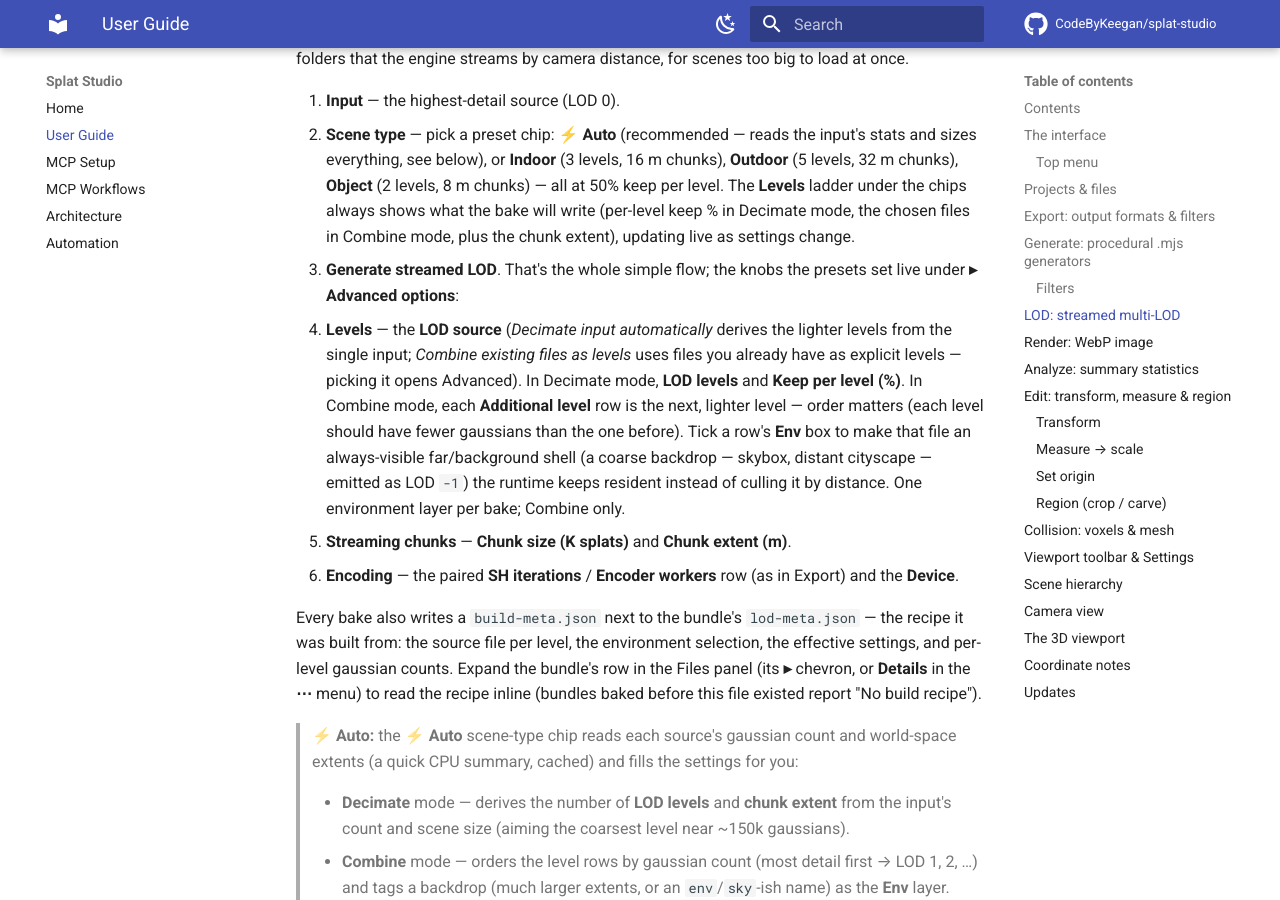
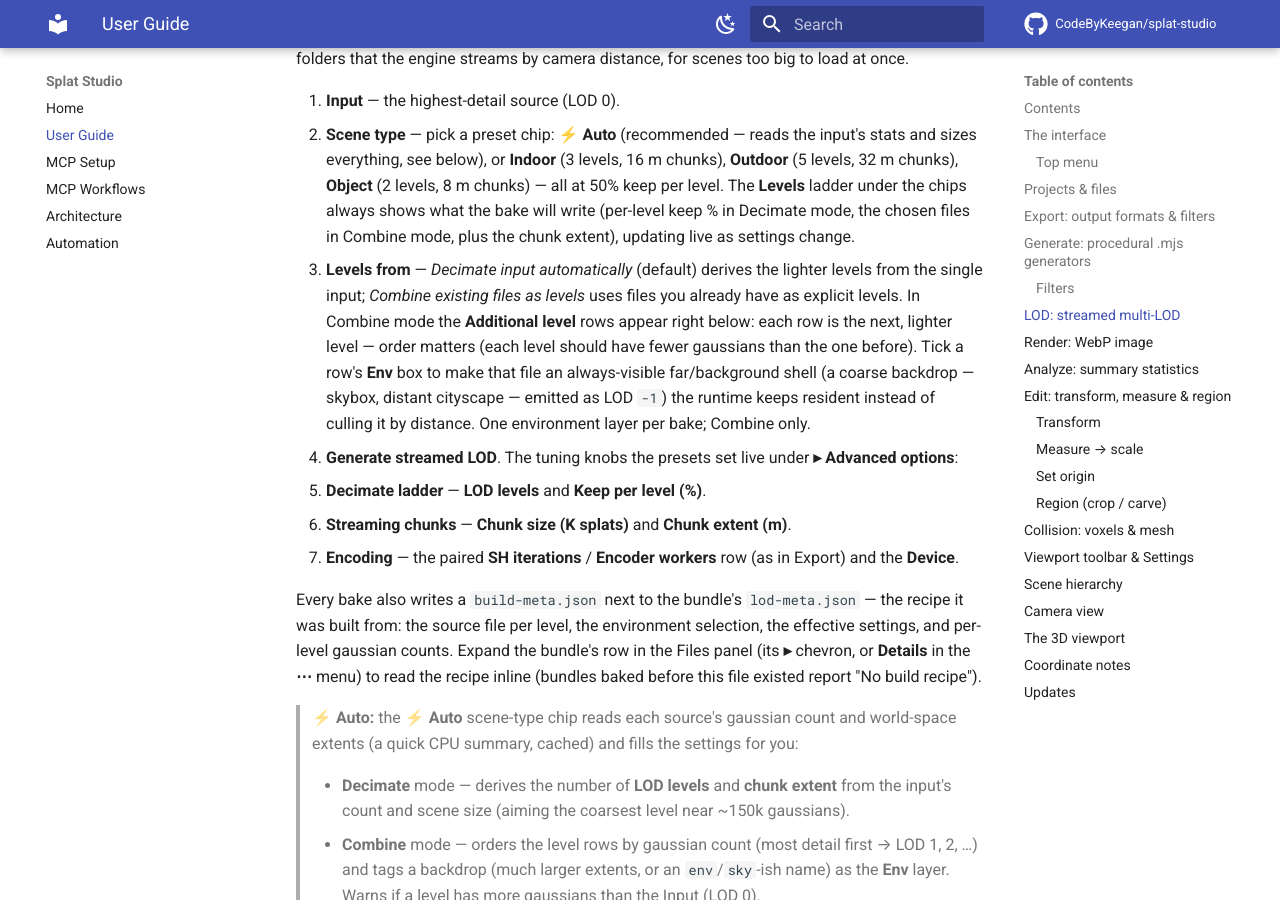
Before and after one commit to CodeByKeegan/splat-studio, an MkDocs documentation site: the page built from docs/USER_GUIDE.md, in a window 1280 px wide and 900 px high, scrolled down 9878 px. Built offline with MkDocs 1.6.1 and Material for MkDocs 9.7.7, drawn with Linux system fonts in a browser that asks for light colours; comment, search, counter and statistics services are not loaded.

Commit message:
feat: surface the LOD level source (decimate vs combine) on the simple page
'Levels from' now sits right under the Input, and in Combine mode the
additional-level rows (+ Env tag, + Add level) appear there too — the switch
and the levels it governs no longer hide behind Advanced options. The
Advanced 'Levels' card slims down to the decimate ladder tuning
(levels × keep %).

Co-Authored-By: Claude <noreply@anthropic.com>

```diff
--- a/docs/USER_GUIDE.md
+++ b/docs/USER_GUIDE.md
@@ -253,17 +253,17 @@ folders that the engine streams by camera distance, for scenes too big to load a
    50% keep per level. The **Levels** ladder under the chips always shows what the
    bake will write (per-level keep % in Decimate mode, the chosen files in Combine
    mode, plus the chunk extent), updating live as settings change.
-3. **Generate streamed LOD**. That's the whole simple flow; the knobs the presets set
-   live under **▸ Advanced options**:
-   - **Levels** — the **LOD source** (*Decimate input automatically* derives the
-     lighter levels from the single input; *Combine existing files as levels* uses
-     files you already have as explicit levels — picking it opens Advanced). In
-     Decimate mode, **LOD levels** and **Keep per level (%)**. In Combine mode, each
-     **Additional level** row is the next, lighter level — order matters (each level
-     should have fewer gaussians than the one before). Tick a row's **Env** box to
-     make that file an always-visible far/background shell (a coarse backdrop —
-     skybox, distant cityscape — emitted as LOD `-1`) the runtime keeps resident
-     instead of culling it by distance. One environment layer per bake; Combine only.
+3. **Levels from** — *Decimate input automatically* (default) derives the lighter
+   levels from the single input; *Combine existing files as levels* uses files you
+   already have as explicit levels. In Combine mode the **Additional level** rows
+   appear right below: each row is the next, lighter level — order matters (each
+   level should have fewer gaussians than the one before). Tick a row's **Env** box
+   to make that file an always-visible far/background shell (a coarse backdrop —
+   skybox, distant cityscape — emitted as LOD `-1`) the runtime keeps resident
+   instead of culling it by distance. One environment layer per bake; Combine only.
+4. **Generate streamed LOD**. The tuning knobs the presets set live under
+   **▸ Advanced options**:
+   - **Decimate ladder** — **LOD levels** and **Keep per level (%)**.
    - **Streaming chunks** — **Chunk size (K splats)** and **Chunk extent (m)**.
    - **Encoding** — the paired **SH iterations** / **Encoder workers** row (as in
      Export) and the **Device**.
```
Also changed, not shown: 2 other files.
